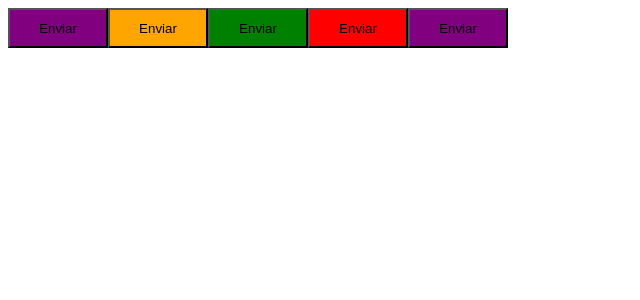
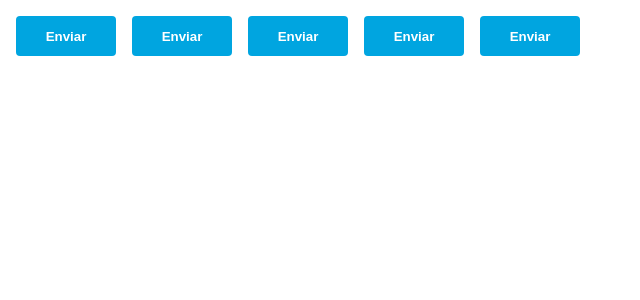
Before and after one commit to imnotannamaria/Ignite-timer, a React (Vite) app: page / in a window 1280 px wide. Shown: the top 300 px of the page, without its empty margins (0-640 px from the left). Built offline with nearby package versions, Linux system fonts and the light colour scheme.

Commit message:
Testes para trabalhar com temas com styled components.

```diff
--- a/src/App.tsx
+++ b/src/App.tsx
@@ -1,13 +1,17 @@
+import { ThemeProvider } from "styled-components";
 import { Button } from "./components/Button";
+import { defaultTheme } from "./styles/themes/default";
 
 export function App() {
     return (
         <>
-            <Button variant="primary"/>
-            <Button variant="secondary"/>
-            <Button variant="success"/>
-            <Button variant="danger"/>
-            <Button/>
+            <ThemeProvider theme={defaultTheme}>
+                <Button variant="primary"/>
+                <Button variant="secondary"/>
+                <Button variant="success"/>
+                <Button variant="danger"/>
+                <Button/>
+            </ThemeProvider>
         </>
     )
 }
--- a/src/components/Button.styles.ts
+++ b/src/components/Button.styles.ts
@@ -16,8 +16,20 @@ const buttonvariants = {
 export const ButtonContainer = styled.button<ButtonConteinerProps> `
     width: 100px;
     height: 40px;
+    border-radius: 4px;
+    border: 0;
+    margin: 8px;
+    cursor: pointer;
+    font-weight: bold;
 
+    background-color: ${props => props.theme.primary};
+    color: ${props => props.theme.white}
+
+    /*
     ${props => {
-        return css`background-color: ${buttonvariants[props.variant]}`
+        return css`
+            background-color: ${buttonvariants[props.variant]}
+        `
     }}
+    */
 `
--- /dev/null
+++ b/src/styles/themes/default.ts
@@ -0,0 +1,4 @@
+export const defaultTheme = {
+    primary: '#00A5E0',
+    white: '#FFFFFF',
+}
```
